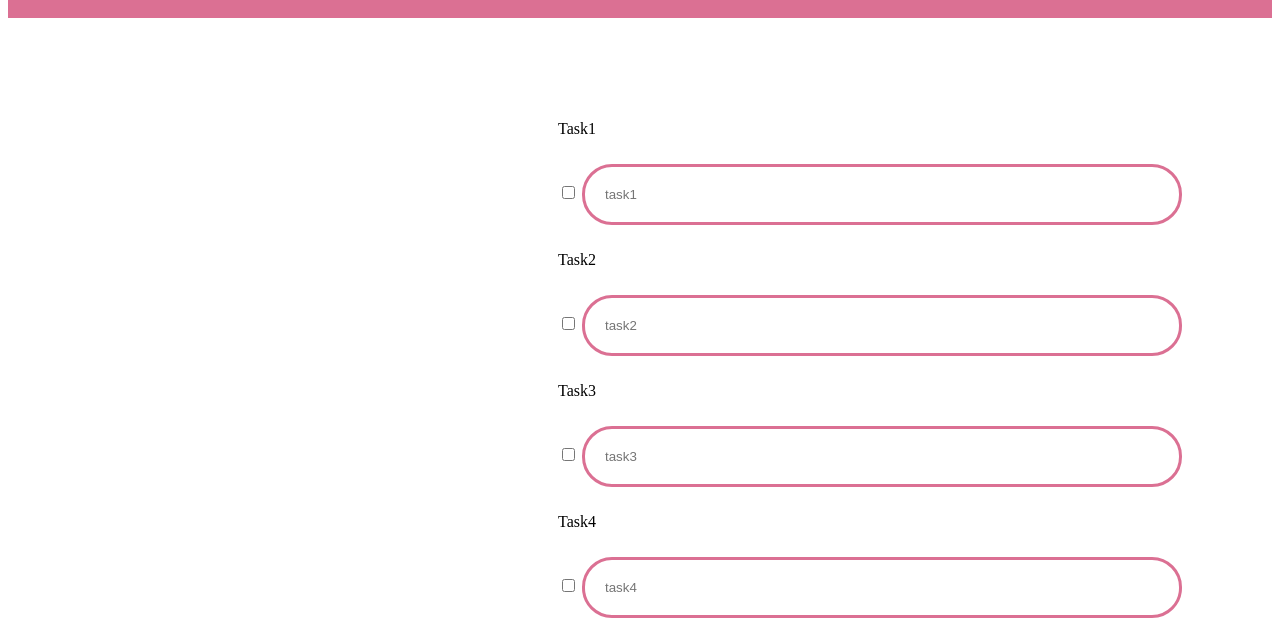
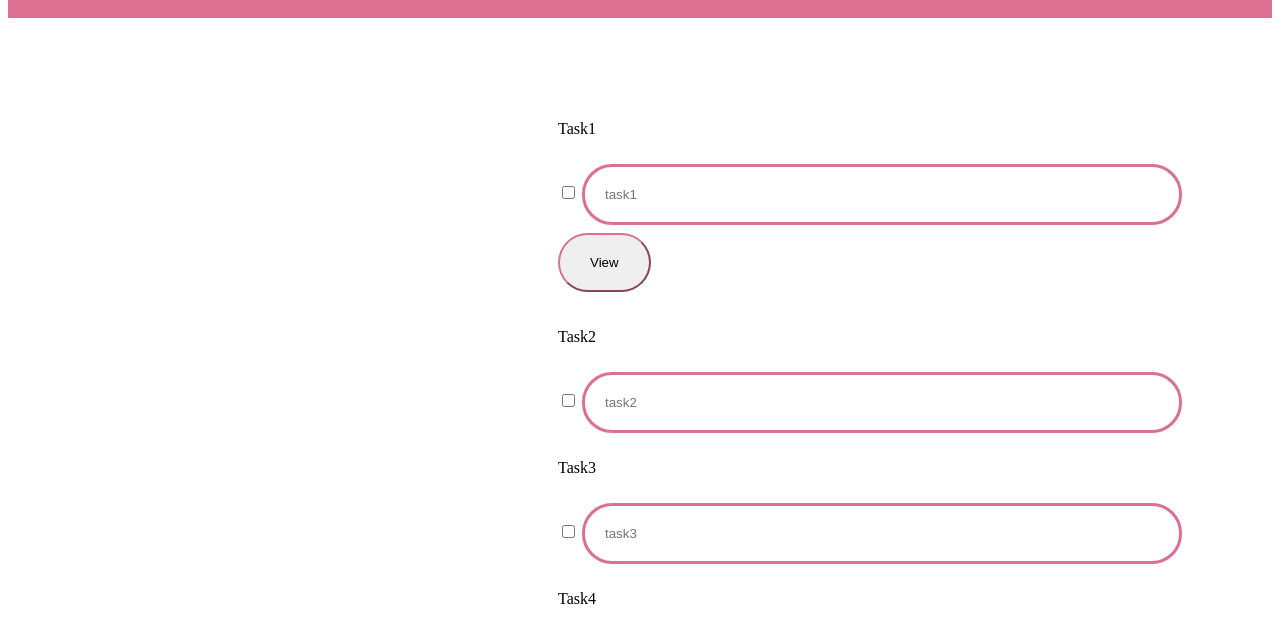
Before and after one commit to Linetmkandoe/Mentorship_Website, a plain HTML site: page to-do-list.html in a window 1280 px wide. Shown: the part 170-800 px from the top of the page. Drawn offline with Linux system fonts and the light colour scheme.

Commit message:
added changes

```diff
--- a/Trevor.css
+++ b/Trevor.css
@@ -30,13 +30,15 @@ a{
 }
 #trevor{
     width: 300px;
-    padding-left: 400px;
+    padding-left: 700px;
 }
 #trevors{
 font-size: 20px;
+padding-left: 280px;
 }
 #head{
     padding-left: 300px;
+    font-size: 50px;
 }
 #logo{
     width: 100px;
--- a/to-do-list.css
+++ b/to-do-list.css
@@ -35,3 +35,9 @@
         width: 100px;
         height: 100px;
     }
+    button{
+       padding: 20px 30px;
+       border-radius: 70px;
+       border-color: palevioletred;
+
+    }
--- a/to-do-list.html
+++ b/to-do-list.html
@@ -25,14 +25,20 @@
         <label for="task1">Task1</label>
         <br />
         <br />
+        <div>
         <input type="checkbox">
         <input
         name="task1"
-          placeholder="task1"
-          text="text"
-          class="input"
-          required
+        placeholder="task1"
+        text="text"
+        class="input"
+        required
         />
+        <a href="Trevor.html">
+        <button input="Trevor">View</button>
+      </a>
+
+        </div>
         <br>
         <br>
         <label for="task2">Task2</label>
```
